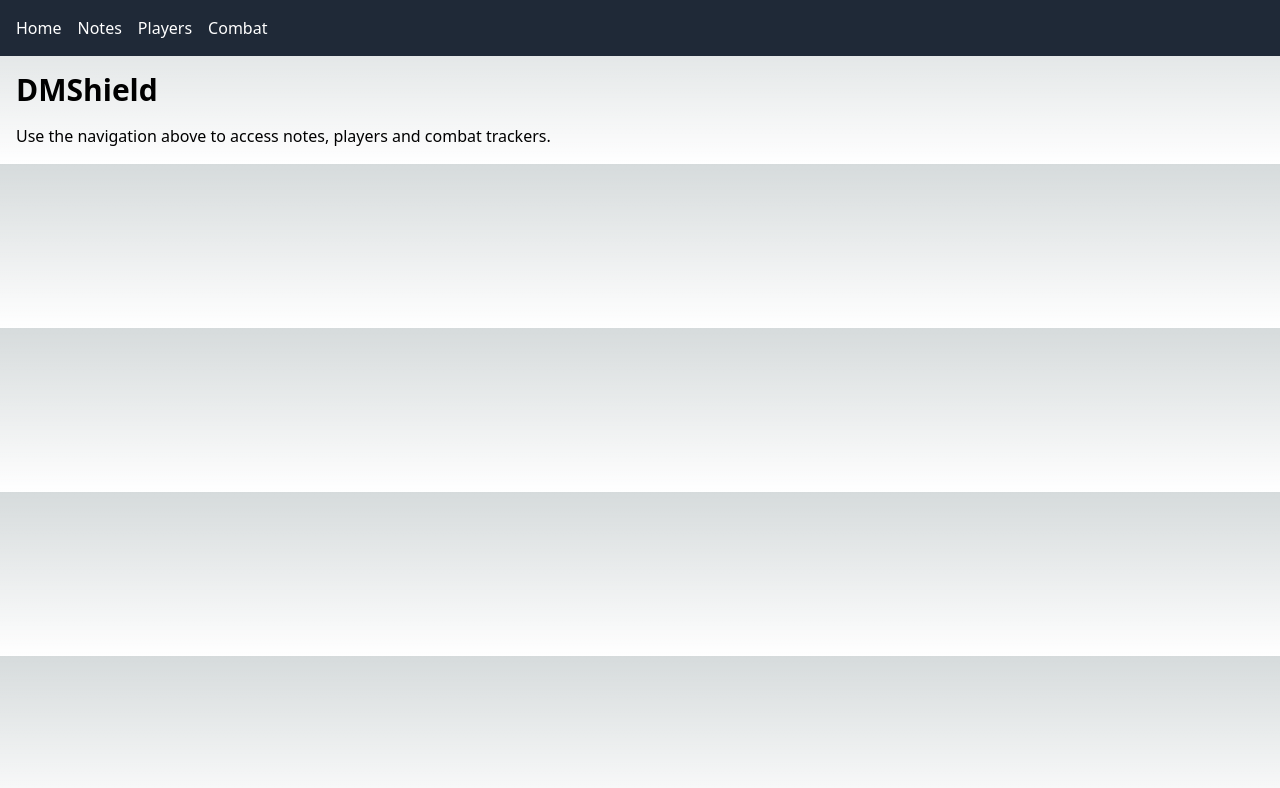
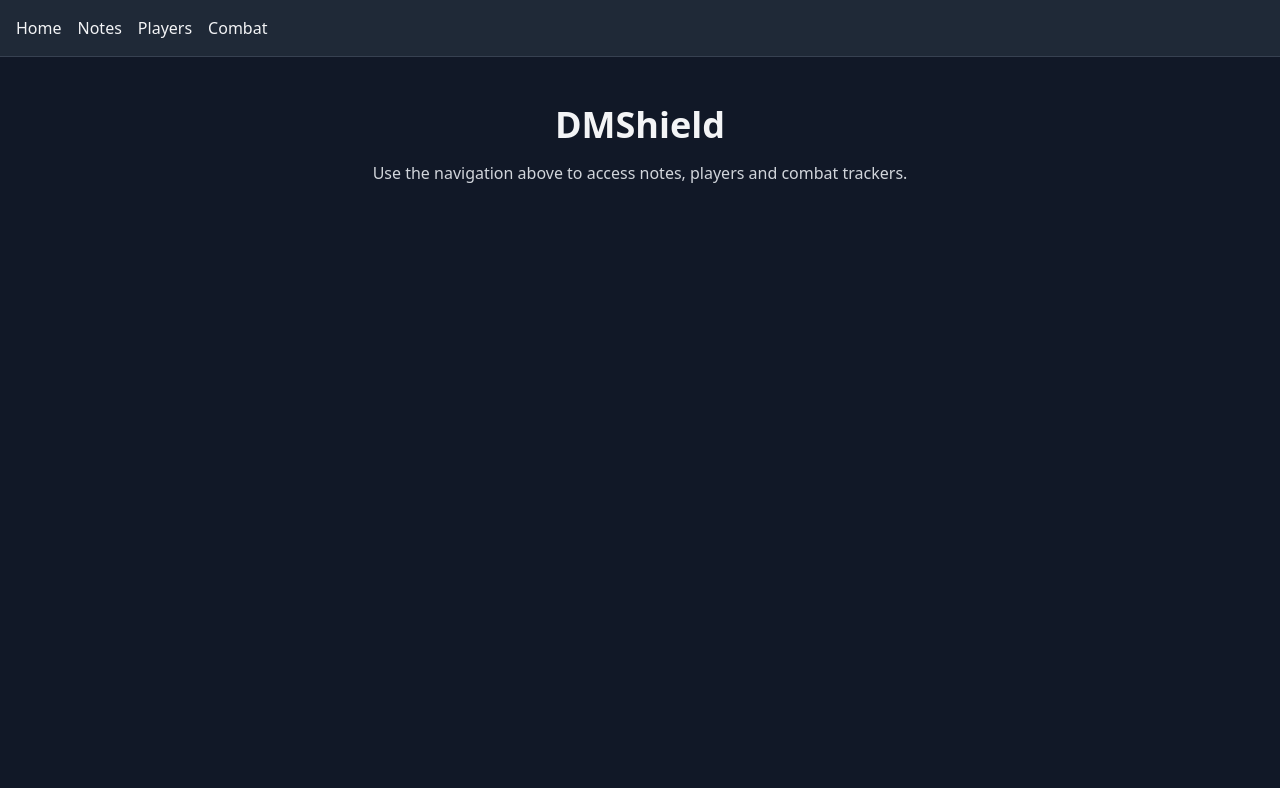
Before and after one commit to KodaCaleb/dmshield, a Next.js app: page / in a window 1280 px wide. Shown: the top 788 px of the page. Built offline with nearby package versions, Linux system fonts and the light colour scheme.

Commit message:
feat: modern dark theme

```diff
--- a/src/app/combat/page.tsx
+++ b/src/app/combat/page.tsx
@@ -15,38 +15,38 @@ export default function CombatPage() {
   }
 
   return (
-    <div>
+    <div className="max-w-4xl mx-auto">
       <h1 className="text-2xl font-bold mb-4">Combat Tracker</h1>
       <div className="flex gap-2 mb-4">
         <input
-          className="border p-1 text-black"
+          className="border border-gray-600 bg-gray-800 text-gray-100 p-1 rounded"
           placeholder="Enemy"
           value={name}
           onChange={(e) => setName(e.target.value)}
         />
         <input
           type="number"
-          className="border p-1 w-20 text-black"
+          className="border border-gray-600 bg-gray-800 text-gray-100 p-1 w-20 rounded"
           value={hp}
           onChange={(e) => setHp(parseInt(e.target.value))}
         />
-        <button className="bg-blue-500 text-white px-2" onClick={handleAddEnemy}>
+        <button className="bg-blue-600 hover:bg-blue-700 text-white px-3 rounded" onClick={handleAddEnemy}>
           Add
         </button>
       </div>
       <ul>
         {enemies.map((e) => (
-          <li key={e.id} className="mb-2 flex items-center gap-2">
+          <li key={e.id} className="mb-2 flex items-center gap-2 bg-gray-800 p-2 rounded">
             <span className="font-semibold mr-2">{e.name}</span>
             <button
-              className="px-2 bg-gray-200"
+              className="px-2 bg-gray-700 rounded"
               onClick={() => adjustHp(e.id, -1)}
             >
               -
             </button>
             <span>{e.hp} hp</span>
             <button
-              className="px-2 bg-gray-200"
+              className="px-2 bg-gray-700 rounded"
               onClick={() => adjustHp(e.id, 1)}
             >
               +
--- a/src/app/globals.css
+++ b/src/app/globals.css
@@ -2,26 +2,6 @@
 @tailwind components;
 @tailwind utilities;
 
-:root {
-  --foreground-rgb: 0, 0, 0;
-  --background-start-rgb: 214, 219, 220;
-  --background-end-rgb: 255, 255, 255;
+body {
+  @apply bg-gray-900 text-gray-100 min-h-screen;
 }
-
-@media (prefers-color-scheme: dark) {
-  :root {
-    --foreground-rgb: 255, 255, 255;
-    --background-start-rgb: 0, 0, 0;
-    --background-end-rgb: 0, 0, 0;
-  }
-}
-
-body {
-  color: rgb(var(--foreground-rgb));
-  background: linear-gradient(
-      to bottom,
-      transparent,
-      rgb(var(--background-end-rgb))
-    )
-    rgb(var(--background-start-rgb));
-}
--- a/src/app/layout.tsx
+++ b/src/app/layout.tsx
@@ -15,17 +15,17 @@ export default function RootLayout({
   children: React.ReactNode
 }) {
   return (
-    <html lang="en">
-      <body>
+    <html lang="en" className="dark">
+      <body className="bg-gray-900 text-gray-100 min-h-screen">
         <PlayersProvider>
           <EnemiesProvider>
-            <nav className="bg-gray-800 text-white p-4 flex gap-4">
+            <nav className="bg-gray-800 text-gray-100 p-4 flex gap-4 border-b border-gray-700">
               <Link href="/">Home</Link>
               <Link href="/notes">Notes</Link>
               <Link href="/players">Players</Link>
               <Link href="/combat">Combat</Link>
             </nav>
-            <div className="p-4">{children}</div>
+            <div className="p-4 max-w-4xl mx-auto">{children}</div>
           </EnemiesProvider>
         </PlayersProvider>
       </body>
--- a/src/app/notes/page.tsx
+++ b/src/app/notes/page.tsx
@@ -16,10 +16,10 @@ export default function NotesPage() {
   }, [notes])
 
   return (
-    <div>
+    <div className="max-w-4xl mx-auto">
       <h1 className="text-2xl font-bold mb-4">Notes</h1>
       <textarea
-        className="w-full h-96 p-2 border text-black"
+        className="w-full h-96 p-2 rounded bg-gray-800 border border-gray-600 text-gray-100"
         value={notes}
         onChange={(e) => setNotes(e.target.value)}
       />
--- a/src/app/page.tsx
+++ b/src/app/page.tsx
@@ -2,9 +2,9 @@
 
 export default function Home() {
   return (
-    <div>
-      <h1 className="text-3xl font-bold mb-4">DMShield</h1>
-      <p>Use the navigation above to access notes, players and combat trackers.</p>
+    <div className="max-w-2xl mx-auto py-8 text-center">
+      <h1 className="text-4xl font-bold mb-4">DMShield</h1>
+      <p className="text-gray-300">Use the navigation above to access notes, players and combat trackers.</p>
     </div>
   )
 }
--- a/src/app/players/page.tsx
+++ b/src/app/players/page.tsx
@@ -15,38 +15,38 @@ export default function PlayersPage() {
   }
 
   return (
-    <div>
+    <div className="max-w-4xl mx-auto">
       <h1 className="text-2xl font-bold mb-4">Players</h1>
       <div className="flex gap-2 mb-4">
         <input
-          className="border p-1 text-black"
+          className="border border-gray-600 bg-gray-800 text-gray-100 p-1 rounded"
           placeholder="Name"
           value={name}
           onChange={(e) => setName(e.target.value)}
         />
         <input
           type="number"
-          className="border p-1 w-20 text-black"
+          className="border border-gray-600 bg-gray-800 text-gray-100 p-1 w-20 rounded"
           value={hp}
           onChange={(e) => setHp(parseInt(e.target.value))}
         />
-        <button className="bg-blue-500 text-white px-2" onClick={handleAddPlayer}>
+        <button className="bg-blue-600 hover:bg-blue-700 text-white px-3 rounded" onClick={handleAddPlayer}>
           Add
         </button>
       </div>
       <ul>
         {players.map((p) => (
-          <li key={p.id} className="mb-2 flex items-center gap-2">
+          <li key={p.id} className="mb-2 flex items-center gap-2 bg-gray-800 p-2 rounded">
             <span className="font-semibold mr-2">{p.name}</span>
             <button
-              className="px-2 bg-gray-200"
+              className="px-2 bg-gray-700 rounded"
               onClick={() => adjustHp(p.id, -1)}
             >
               -
             </button>
             <span>{p.hp} hp</span>
             <button
-              className="px-2 bg-gray-200"
+              className="px-2 bg-gray-700 rounded"
               onClick={() => adjustHp(p.id, 1)}
             >
               +
--- a/tailwind.config.ts
+++ b/tailwind.config.ts
@@ -6,6 +6,7 @@ const config: Config = {
     './src/components/**/*.{js,ts,jsx,tsx,mdx}',
     './src/app/**/*.{js,ts,jsx,tsx,mdx}',
   ],
+  darkMode: 'class',
   theme: {
     extend: {
       backgroundImage: {
```
